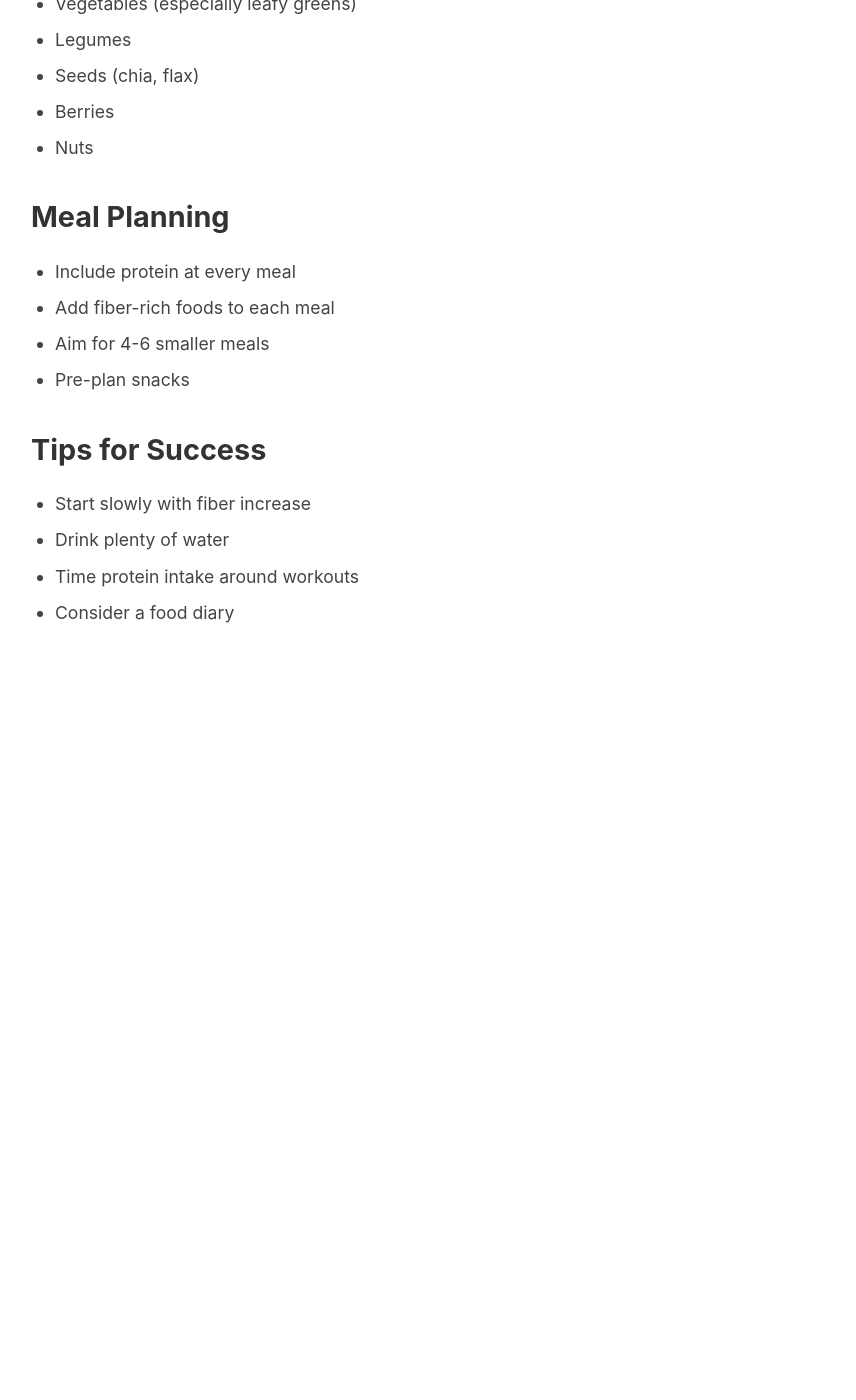
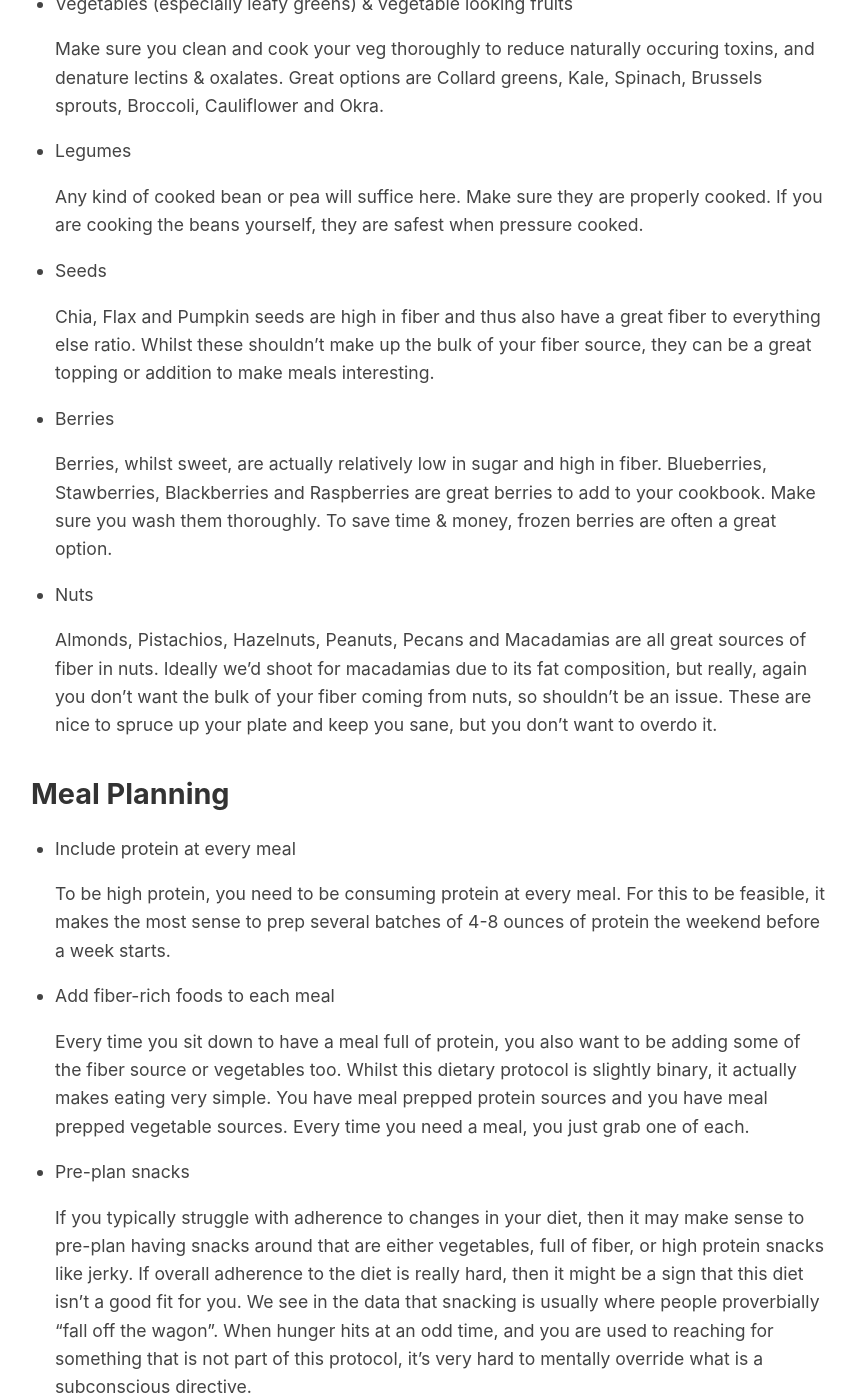
Before and after one commit to macmetrep/macmetrep.github.io, a Jekyll site: the page built from guides/high-protein-fiber-diet.md, in a window 1280 px wide and 1400 px high, scrolled down 1688 px. Shown: the whole window, without its empty margins (209-1065 px from the left). Built offline with Jekyll 4.4.1, drawn with Linux system fonts in a browser that asks for light colours; before the commit the page ends 2371 px from its top, so only the background shows below that; some of the changed text lies outside the part shown.

Commit message:
Update high-protein-fiber-diet.md

```diff
--- a/guides/high-protein-fiber-diet.md
+++ b/guides/high-protein-fiber-diet.md
@@ -38,20 +38,46 @@ Fundamentally, there are a couple of things that come together for us to recomme
 - Tofu and tempeh
 
 ### Fiber Sources
-- Vegetables (especially leafy greens)
+- Vegetables (especially leafy greens) & vegetable looking fruits
+
+  Make sure you clean and cook your veg thoroughly to reduce naturally occuring toxins, and denature lectins & oxalates. Great options are Collard greens, Kale, Spinach, Brussels sprouts, Broccoli, Cauliflower and Okra.
+
 - Legumes
-- Seeds (chia, flax)
+
+  Any kind of cooked bean or pea will suffice here. Make sure they are properly cooked. If you are cooking the beans yourself, they are safest when pressure cooked.
+- Seeds
+
+  Chia, Flax and Pumpkin seeds are high in fiber and thus also have a great fiber to everything else ratio. Whilst these shouldn't make up the bulk of your fiber source, they can be a great topping or addition to make meals interesting.
 - Berries
+
+  Berries, whilst sweet, are actually relatively low in sugar and high in fiber. Blueberries, Stawberries, Blackberries and Raspberries are great berries to add to your cookbook. Make sure you wash them thoroughly. To save time & money, frozen berries are often a great option.
 - Nuts
+
+  Almonds, Pistachios, Hazelnuts, Peanuts, Pecans and Macadamias are all great sources of fiber in nuts. Ideally we'd shoot for macadamias due to its fat composition, but really, again you don't want the bulk of your fiber coming from nuts, so shouldn't be an issue. These are nice to spruce up your plate and keep you sane, but you don't want to overdo it.
 
 ## Meal Planning
 - Include protein at every meal
+
+  To be high protein, you need to be consuming protein at every meal. For this to be feasible, it makes the most sense to prep several batches of 4-8 ounces of protein the weekend before a week starts.
+
 - Add fiber-rich foods to each meal
-- Aim for 4-6 smaller meals
+
+  Every time you sit down to have a meal full of protein, you also want to be adding some of the fiber source or vegetables too. Whilst this dietary protocol is slightly binary, it actually makes eating very simple. You have meal prepped protein sources and you have meal prepped vegetable sources. Every time you need a meal, you just grab one of each.
+
 - Pre-plan snacks
 
+  If you typically struggle with adherence to changes in your diet, then it may make sense to pre-plan having snacks around that are either vegetables, full of fiber, or high protein snacks like jerky. If overall adherence to the diet is really hard, then it might be a sign that this diet isn't a good fit for you. We see in the data that snacking is usually where people proverbially "fall off the wagon". When hunger hits at an odd time, and you are used to reaching for something that is not part of this protocol, it's very hard to mentally override what is a subconscious directive.
+
 ## Tips for Success
-- Start slowly with fiber increase
+- Start slowly with fiber
+
+  For many, the volume of fiber that we are prescribing will be astronomical to what you are used to, and so it makes sense to start with a very small amount and see how your stomach reacts. The great news is that if your stomach reacts poorly, it's usually because your microbiome isn't ready to consume that amount of fiber, but it will respond by growing, and so very quickly you'll be able to tolerate increasing amounts of fiber. If your fiber intolerance symptoms persist, just ramp down the volume again for a small while.
+
+
 - Drink plenty of water
+
+  If you're not used to this amount of protein, it can be temporarily hard on your kidneys and also difficult to digest. We highly encourage drinking plenty of water which will both keep your digestion flowing and your kidneys healthy.
+
 - Time protein intake around workouts
-- Consider a food diary
+
+  If you're doing resistance training or a material endurance training volume as well, make sure that you're eating protein close to those training sessions.
```
